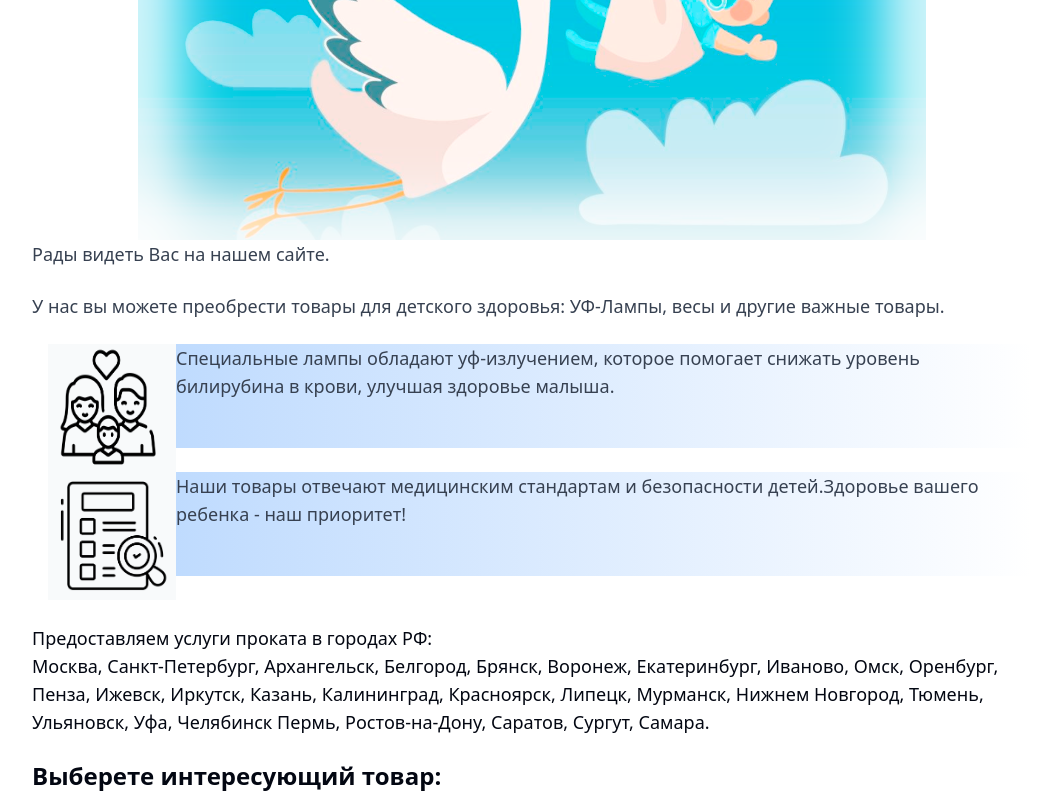
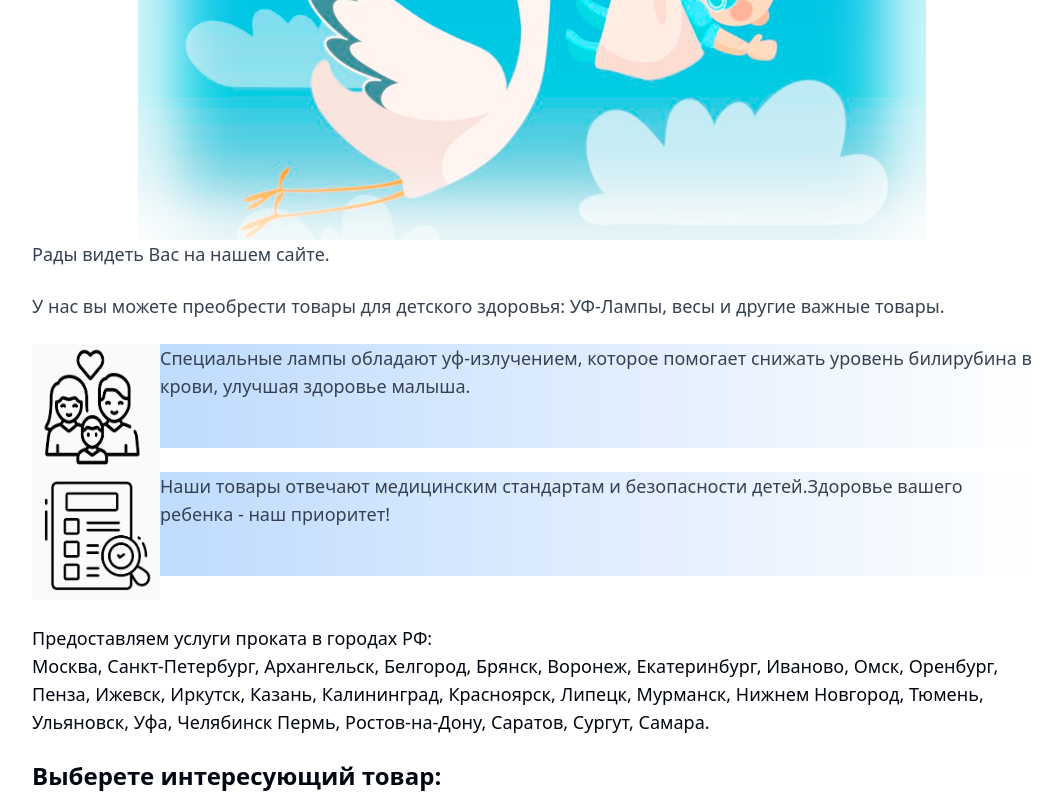
Before and after one commit to nnnikolay-art/nsYellow, a Next.js app: page / in a window 1280 px wide. Shown: the part 523-1320 px from the top of the page, without its empty margins (120-1182 px from the left). Built offline with nearby package versions, Linux system fonts and the light colour scheme.

Commit message:
new category00000

```diff
--- a/app/page.tsx
+++ b/app/page.tsx
@@ -62,7 +62,7 @@ const HomePage = () => {
           У нас вы можете преобрести товары для детского здоровья: УФ-Лампы, весы и другие важные товары.
         </p>
 
-        <div className='list-disc pl-4'>
+        <div className='list-disc'>
           <div className='flex'>
           <Image src={health} alt="health" width="100" height="50" className='w-32 h-32'/>
           <span className="text-lg text-gray-700 mb-6 text-lg text-gray-700 mb-6  bg-gradient-to-r from-blue-200 from-1%  to-white via-100%  ">
@@ -71,7 +71,7 @@ const HomePage = () => {
           </div>
         </div>
 
-        <div className='list-disc pl-4'>
+        <div className='list-disc'>
           <div className='flex'>
           <Image src={standard} alt="health" width="100" height="50" className='w-32 h-32'/>
           <span className="text-lg text-gray-700 mb-6  bg-gradient-to-r from-blue-200 from-1%  to-white via-100% ">
```
